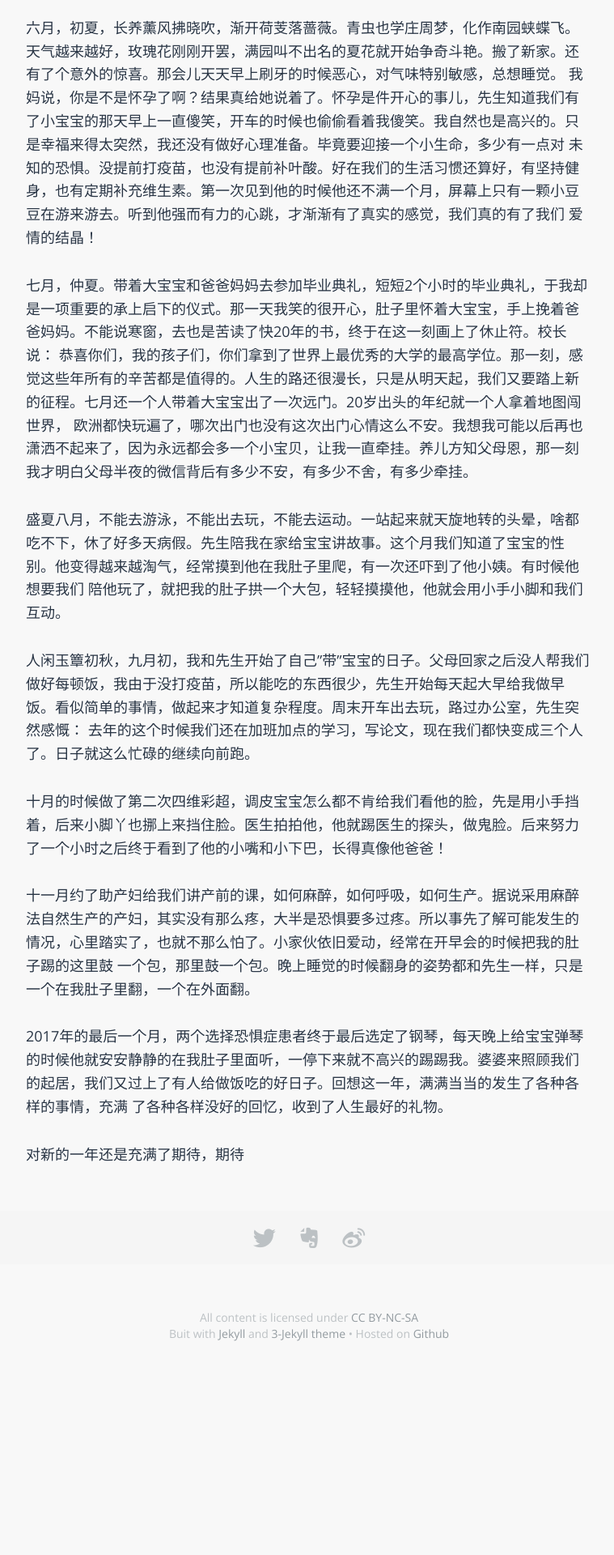
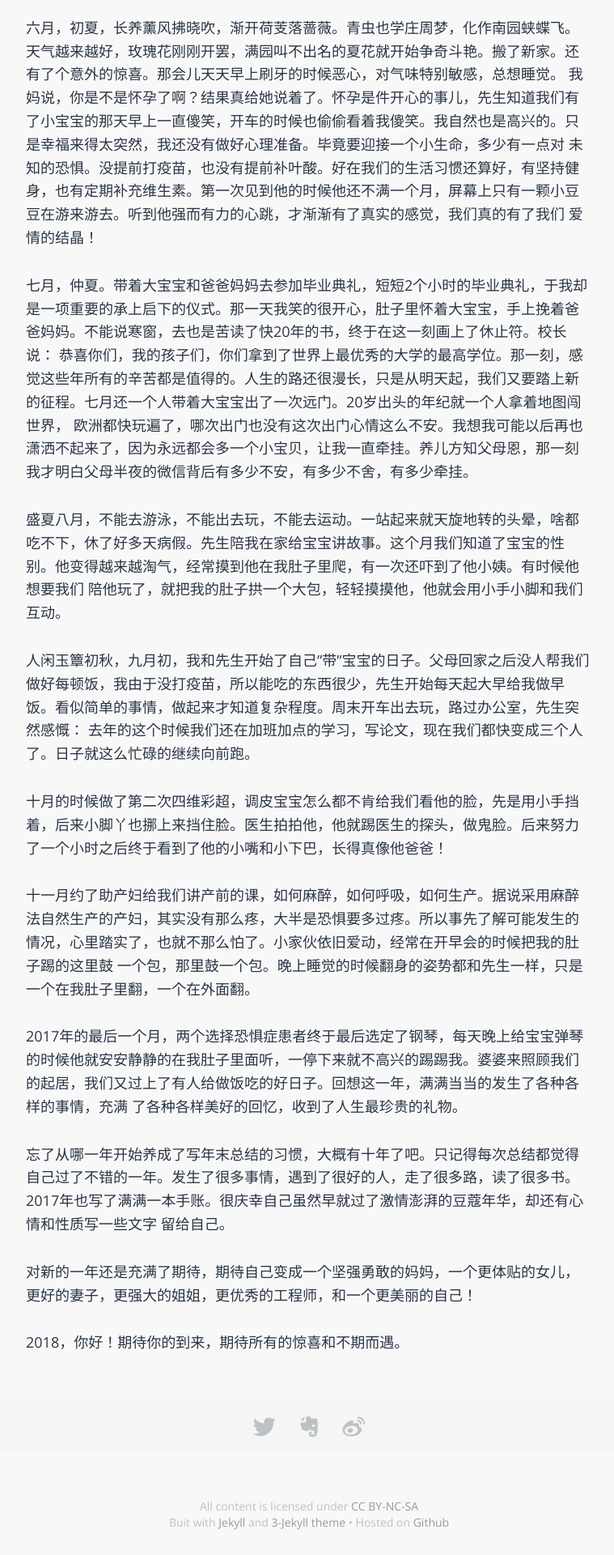
Before and after one commit to sophiesongge/sophiesongge.github.io, a Jekyll site: the page built from _posts/2017-12-21-end-of-the-year.markdown, in a window 1280 px wide. Shown: the part 1969-3889 px from the top of the page at 81% size, without its empty margins (258-1017 px from the left). Built offline with Jekyll 4.4.1, drawn with Linux system fonts in a browser that asks for light colours; some web fonts are replaced.

Commit message:
add post

```diff
--- a/_posts/2017-12-21-end-of-the-year.markdown
+++ b/_posts/2017-12-21-end-of-the-year.markdown
@@ -56,6 +56,11 @@ SH'BAM，Body Pump。1个小时的课程结束出一身透汗，然后跳进水
 一个包，那里鼓一个包。晚上睡觉的时候翻身的姿势都和先生一样，只是一个在我肚子里翻，一个在外面翻。
 
 2017年的最后一个月，两个选择恐惧症患者终于最后选定了钢琴，每天晚上给宝宝弹琴的时候他就安安静静的在我肚子里面听，一停下来就不高兴的踢踢我。婆婆来照顾我们的起居，我们又过上了有人给做饭吃的好日子。回想这一年，满满当当的发生了各种各样的事情，充满
-了各种各样没好的回忆，收到了人生最好的礼物。
+了各种各样美好的回忆，收到了人生最珍贵的礼物。
 
-对新的一年还是充满了期待，期待
+忘了从哪一年开始养成了写年末总结的习惯，大概有十年了吧。只记得每次总结都觉得自己过了不错的一年。发生了很多事情，遇到了很好的人，走了很多路，读了很多书。2017年也写了满满一本手账。很庆幸自己虽然早就过了激情澎湃的豆蔻年华，却还有心情和性质写一些文字
+留给自己。
+
+对新的一年还是充满了期待，期待自己变成一个坚强勇敢的妈妈，一个更体贴的女儿，更好的妻子，更强大的姐姐，更优秀的工程师，和一个更美丽的自己！
+
+2018，你好！期待你的到来，期待所有的惊喜和不期而遇。
```
